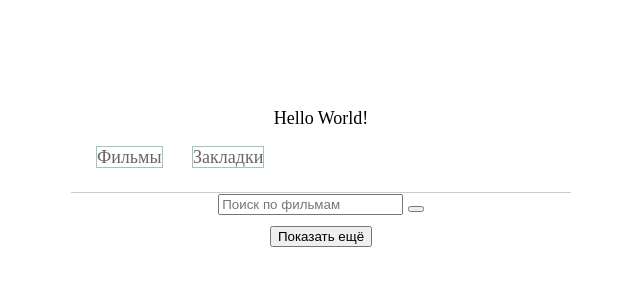
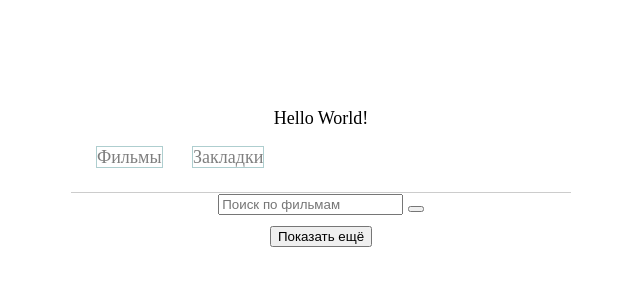
Before and after one commit to ArtRomanov/ArtRomanovCinema.github.io, a plain HTML site: page main.html in a window 1280 px wide. Shown: the full height of the page, 327-967 px from the left. Drawn offline with Linux system fonts and the light colour scheme; no server answers.

Commit message:
added opacity .5

```diff
--- a/style.css
+++ b/style.css
@@ -44,7 +44,7 @@ div.filmName {
     display: inline-block;
     margin-left: 5px;
     align-items: center;
-    opacity: .6;
+    opacity: .5;
     text-align: center;
     justify-content: center;
     padding-left: 20px;
```
